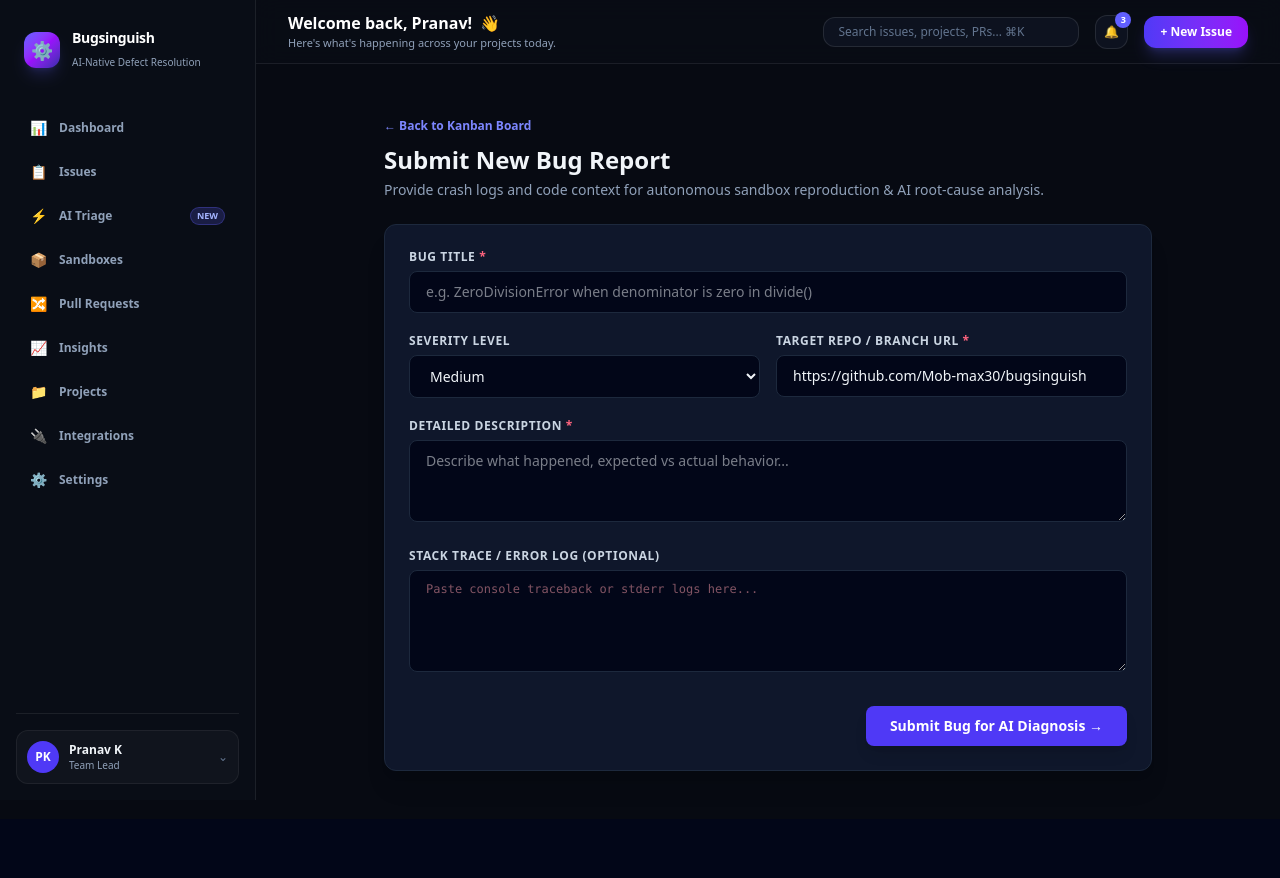
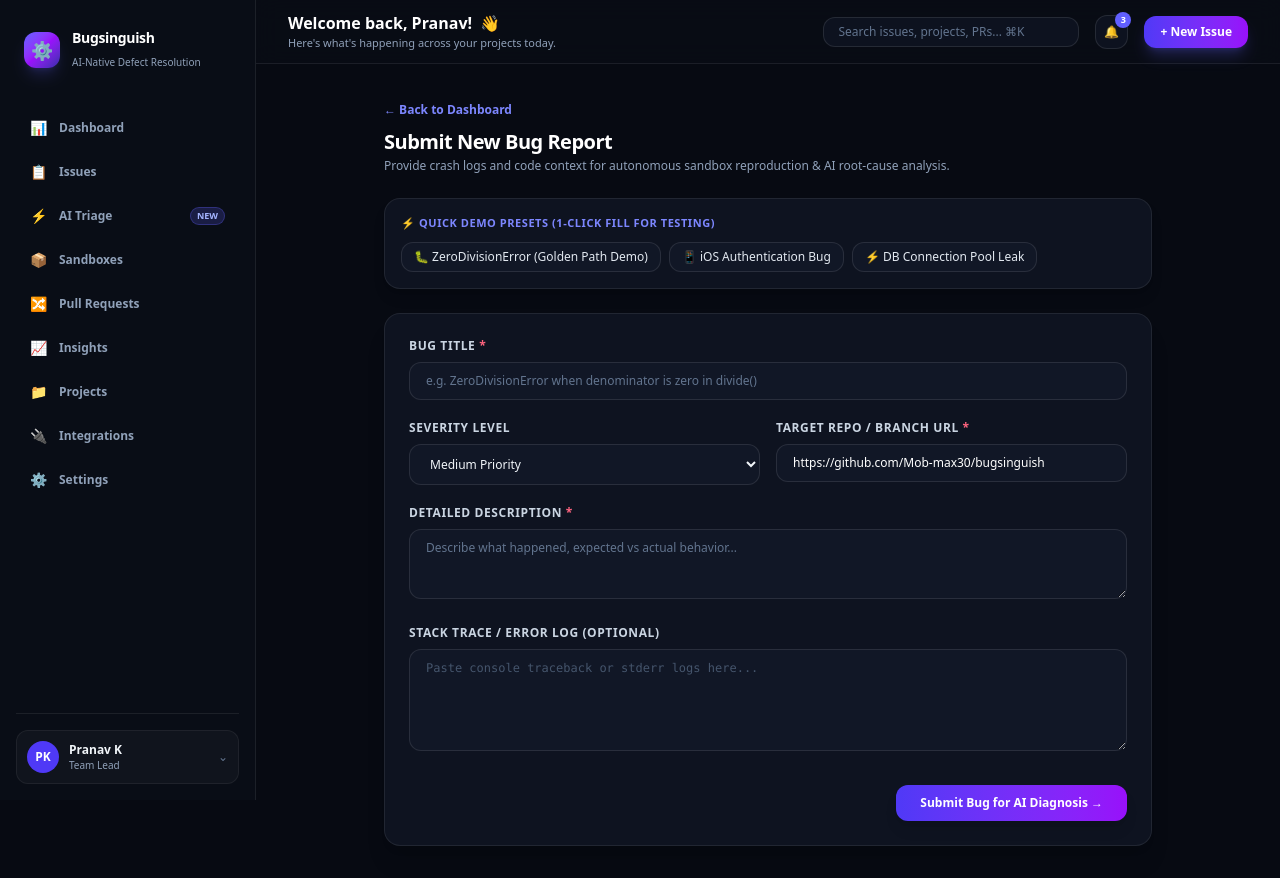
Before and after one commit to Mob-max30/bugsinguish, a SvelteKit app in the folder frontend/: page /submit in a window 1280 px wide. Before the commit the page ends 819 px from the top, so only its background shows below. Built offline with nearby package versions, Linux system fonts and the light colour scheme.

Commit message:
feat(submit): update submit page theme to Linear dark container style and add 1-click Quick Demo presets

```diff
--- a/frontend/src/routes/submit/+page.svelte
+++ b/frontend/src/routes/submit/+page.svelte
@@ -12,6 +12,28 @@
   let submittedPayload: any = null;
   let isSubmitting = false;
   let apiError = '';
+
+  function fillDemoPreset(type: 'zero_division' | 'ios_auth' | 'timeout') {
+    if (type === 'zero_division') {
+      title = 'ZeroDivisionError in calculator divide operation';
+      description = 'Calculator app crashes immediately when user passes 0 as denominator in divide() function.';
+      stackTrace = 'Traceback (most recent call last):\n  File "test_calculator.py", line 12, in test_divide\n    result = divide(10, 0)\n  File "calculator.py", line 14, in divide\n    return a / b\nZeroDivisionError: division by zero';
+      repoBranchUrl = 'https://github.com/Mob-max30/bugsinguish/tree/main';
+      severity = 'critical';
+    } else if (type === 'ios_auth') {
+      title = 'Users unable to login on iOS app';
+      description = 'Authentication tokens fail to sign on iOS devices with 401 Unauthorized response after 1 hour.';
+      stackTrace = 'Unhandled Exception: NullPointerException: Cannot read property "avatar" of undefined at AuthService.java:42';
+      repoBranchUrl = 'https://github.com/Mob-max30/bugsinguish/tree/dev';
+      severity = 'high';
+    } else if (type === 'timeout') {
+      title = 'Database pool connection leak during peak vector search queries';
+      description = 'pgvector queries exhaust max open connections under heavy concurrent triage loads in Neon.';
+      stackTrace = 'pgx: max connections reached (100/100). Connection timeout after 5000ms';
+      repoBranchUrl = 'https://github.com/Mob-max30/bugsinguish/tree/main';
+      severity = 'high';
+    }
+  }
 
   function validate() {
     errors = {};
@@ -61,47 +83,75 @@
   }
 </script>
 
-<div class="max-w-3xl mx-auto space-y-6 py-4">
+<div class="max-w-3xl mx-auto space-y-6">
   <div>
-    <a href="/" class="text-xs font-semibold text-indigo-400 hover:text-indigo-300 transition">← Back to Kanban Board</a>
-    <h1 class="text-2xl font-black text-slate-100 mt-2">Submit New Bug Report</h1>
-    <p class="text-sm text-slate-400 mt-1">Provide crash logs and code context for autonomous sandbox reproduction & AI root-cause analysis.</p>
+    <a href="/" class="text-xs font-semibold text-indigo-400 hover:text-indigo-300 transition">← Back to Dashboard</a>
+    <h1 class="text-xl font-bold text-white tracking-tight mt-2">Submit New Bug Report</h1>
+    <p class="text-xs text-slate-400 mt-0.5">Provide crash logs and code context for autonomous sandbox reproduction & AI root-cause analysis.</p>
+  </div>
+
+  <!-- Quick Demo Auto-Fill Presets Bar -->
+  <div class="bg-[#0e1320] border border-white/[0.08] p-4 rounded-2xl space-y-2.5 shadow-lg">
+    <div class="text-[11px] font-bold uppercase tracking-wider text-indigo-400 flex items-center space-x-1.5">
+      <span>⚡ Quick Demo Presets (1-Click Fill for Testing)</span>
+    </div>
+    <div class="flex flex-wrap gap-2">
+      <button
+        type="button"
+        on:click={() => fillDemoPreset('zero_division')}
+        class="bg-[#111726] hover:bg-indigo-600/20 text-slate-200 hover:text-indigo-300 border border-white/10 hover:border-indigo-500/30 text-xs font-medium px-3 py-1.5 rounded-xl transition"
+      >
+        🐛 ZeroDivisionError (Golden Path Demo)
+      </button>
+      <button
+        type="button"
+        on:click={() => fillDemoPreset('ios_auth')}
+        class="bg-[#111726] hover:bg-indigo-600/20 text-slate-200 hover:text-indigo-300 border border-white/10 hover:border-indigo-500/30 text-xs font-medium px-3 py-1.5 rounded-xl transition"
+      >
+        📱 iOS Authentication Bug
+      </button>
+      <button
+        type="button"
+        on:click={() => fillDemoPreset('timeout')}
+        class="bg-[#111726] hover:bg-indigo-600/20 text-slate-200 hover:text-indigo-300 border border-white/10 hover:border-indigo-500/30 text-xs font-medium px-3 py-1.5 rounded-xl transition"
+      >
+        ⚡ DB Connection Pool Leak
+      </button>
+    </div>
   </div>
 
   {#if apiError}
-    <div class="bg-rose-950/80 border border-rose-800 text-rose-300 text-xs p-4 rounded-xl">
+    <div class="bg-rose-950/80 border border-rose-800 text-rose-300 text-xs p-4 rounded-2xl">
       ⚠️ API Error: {apiError}
     </div>
   {/if}
 
   {#if submittedPayload}
-    <div class="bg-emerald-950/60 border border-emerald-800 rounded-xl p-6 space-y-4">
+    <div class="bg-[#0e1320] border border-emerald-500/30 rounded-2xl p-6 space-y-4 shadow-xl">
       <div class="flex items-center space-x-3 text-emerald-400">
         <span class="text-xl">✓</span>
-        <h3 class="text-lg font-bold">Bug Report Submitted & Queued</h3>
+        <h3 class="text-base font-bold text-white">Bug Report Submitted & Queued for AI Diagnosis</h3>
       </div>
       <p class="text-xs text-slate-300">
-        Ticket has been saved and queued for semantic deduplication check against Neon (pgvector). Watch live agent events on the dashboard stream.
+        Ticket saved into database and queued for vector deduplication check in Neon (`pgvector`). Live AI agent events stream on the dashboard.
       </p>
 
-      <pre class="bg-slate-950 p-4 rounded-lg text-xs font-mono text-slate-300 overflow-x-auto border border-slate-900">
-        <code>{JSON.stringify(submittedPayload, null, 2)}</code>
-      </pre>
+      <pre class="bg-[#090d16] p-4 rounded-xl text-xs font-mono text-slate-300 overflow-x-auto border border-white/10"><code>{JSON.stringify(submittedPayload, null, 2)}</code></pre>
 
-      <div class="flex space-x-3">
-        <a href="/" class="bg-indigo-600 hover:bg-indigo-500 text-white text-xs font-semibold px-4 py-2 rounded-lg transition">
-          View on Kanban Board →
+      <div class="flex space-x-3 pt-2">
+        <a href="/" class="bg-indigo-600 hover:bg-indigo-500 text-white text-xs font-bold px-4 py-2 rounded-xl transition shadow-lg">
+          View on Dashboard →
         </a>
-        <button on:click={resetForm} class="bg-slate-800 hover:bg-slate-700 text-slate-300 text-xs font-semibold px-4 py-2 rounded-lg transition">
+        <button on:click={resetForm} class="bg-[#111726] hover:bg-white/5 text-slate-300 text-xs font-bold px-4 py-2 rounded-xl border border-white/10 transition">
           Submit Another Report
         </button>
       </div>
     </div>
   {:else}
-    <form on:submit|preventDefault={handleSubmit} class="bg-slate-900 border border-slate-800 rounded-xl p-6 space-y-5 shadow-xl">
+    <form on:submit|preventDefault={handleSubmit} class="bg-[#0e1320] border border-white/[0.08] rounded-2xl p-6 space-y-5 shadow-xl">
       <!-- Title -->
       <div>
-        <label for="title" class="block text-xs font-semibold uppercase tracking-wider text-slate-300 mb-1.5">
+        <label for="title" class="block text-xs font-bold uppercase tracking-wider text-slate-300 mb-2">
           Bug Title <span class="text-rose-400">*</span>
         </label>
         <input
@@ -109,7 +159,7 @@
           type="text"
           bind:value={title}
           placeholder="e.g. ZeroDivisionError when denominator is zero in divide()"
-          class="w-full bg-slate-950 border border-slate-800 rounded-lg px-4 py-2.5 text-sm text-slate-100 focus:outline-none focus:border-indigo-500 transition"
+          class="w-full bg-[#111726] border border-white/10 rounded-xl px-4 py-2.5 text-xs text-white placeholder-slate-500 focus:outline-none focus:border-indigo-500 transition"
         />
         {#if errors.title}
           <p class="text-xs text-rose-400 mt-1">{errors.title}</p>
@@ -119,23 +169,23 @@
       <!-- Severity & Branch URL -->
       <div class="grid grid-cols-1 md:grid-cols-2 gap-4">
         <div>
-          <label for="severity" class="block text-xs font-semibold uppercase tracking-wider text-slate-300 mb-1.5">
+          <label for="severity" class="block text-xs font-bold uppercase tracking-wider text-slate-300 mb-2">
             Severity Level
           </label>
           <select
             id="severity"
             bind:value={severity}
-            class="w-full bg-slate-950 border border-slate-800 rounded-lg px-4 py-2.5 text-sm text-slate-100 focus:outline-none focus:border-indigo-500 transition"
+            class="w-full bg-[#111726] border border-white/10 rounded-xl px-4 py-2.5 text-xs text-slate-100 focus:outline-none focus:border-indigo-500 transition"
           >
-            <option value="low">Low</option>
-            <option value="medium">Medium</option>
-            <option value="high">High</option>
-            <option value="critical">Critical</option>
+            <option value="low">Low Impact</option>
+            <option value="medium">Medium Priority</option>
+            <option value="high">High Priority</option>
+            <option value="critical">Urgent Critical</option>
           </select>
         </div>
 
         <div>
-          <label for="branch" class="block text-xs font-semibold uppercase tracking-wider text-slate-300 mb-1.5">
+          <label for="branch" class="block text-xs font-bold uppercase tracking-wider text-slate-300 mb-2">
             Target Repo / Branch URL <span class="text-rose-400">*</span>
           </label>
           <input
@@ -143,7 +193,7 @@
             type="text"
             bind:value={repoBranchUrl}
             placeholder="https://github.com/org/repo/tree/main"
-            class="w-full bg-slate-950 border border-slate-800 rounded-lg px-4 py-2.5 text-sm text-slate-100 focus:outline-none focus:border-indigo-500 transition"
+            class="w-full bg-[#111726] border border-white/10 rounded-xl px-4 py-2.5 text-xs text-white placeholder-slate-500 focus:outline-none focus:border-indigo-500 transition"
           />
           {#if errors.repoBranchUrl}
             <p class="text-xs text-rose-400 mt-1">{errors.repoBranchUrl}</p>
@@ -153,7 +203,7 @@
 
       <!-- Description -->
       <div>
-        <label for="desc" class="block text-xs font-semibold uppercase tracking-wider text-slate-300 mb-1.5">
+        <label for="desc" class="block text-xs font-bold uppercase tracking-wider text-slate-300 mb-2">
           Detailed Description <span class="text-rose-400">*</span>
         </label>
         <textarea
@@ -161,7 +211,7 @@
           bind:value={description}
           rows="3"
           placeholder="Describe what happened, expected vs actual behavior..."
-          class="w-full bg-slate-950 border border-slate-800 rounded-lg px-4 py-2.5 text-sm text-slate-100 focus:outline-none focus:border-indigo-500 transition"
+          class="w-full bg-[#111726] border border-white/10 rounded-xl px-4 py-2.5 text-xs text-white placeholder-slate-500 focus:outline-none focus:border-indigo-500 transition"
         ></textarea>
         {#if errors.description}
           <p class="text-xs text-rose-400 mt-1">{errors.description}</p>
@@ -170,7 +220,7 @@
 
       <!-- Stack Trace / Error Log -->
       <div>
-        <label for="stack" class="block text-xs font-semibold uppercase tracking-wider text-slate-300 mb-1.5">
+        <label for="stack" class="block text-xs font-bold uppercase tracking-wider text-slate-300 mb-2">
           Stack Trace / Error Log (Optional)
         </label>
         <textarea
@@ -178,7 +228,7 @@
           bind:value={stackTrace}
           rows="5"
           placeholder="Paste console traceback or stderr logs here..."
-          class="w-full bg-slate-950 border border-slate-800 rounded-lg px-4 py-2.5 text-xs font-mono text-rose-300 focus:outline-none focus:border-indigo-500 transition"
+          class="w-full bg-[#111726] border border-white/10 rounded-xl px-4 py-2.5 text-xs font-mono text-rose-300 placeholder-slate-600 focus:outline-none focus:border-indigo-500 transition"
         ></textarea>
       </div>
 
@@ -187,7 +237,7 @@
         <button
           type="submit"
           disabled={isSubmitting}
-          class="bg-indigo-600 hover:bg-indigo-500 disabled:opacity-50 text-white font-semibold text-sm px-6 py-2.5 rounded-lg shadow-lg transition"
+          class="bg-gradient-to-r from-indigo-600 to-purple-600 hover:from-indigo-500 hover:to-purple-500 disabled:opacity-50 text-white font-bold text-xs px-6 py-2.5 rounded-xl shadow-lg transition"
         >
           {isSubmitting ? 'Submitting to Backend...' : 'Submit Bug for AI Diagnosis →'}
         </button>
```
